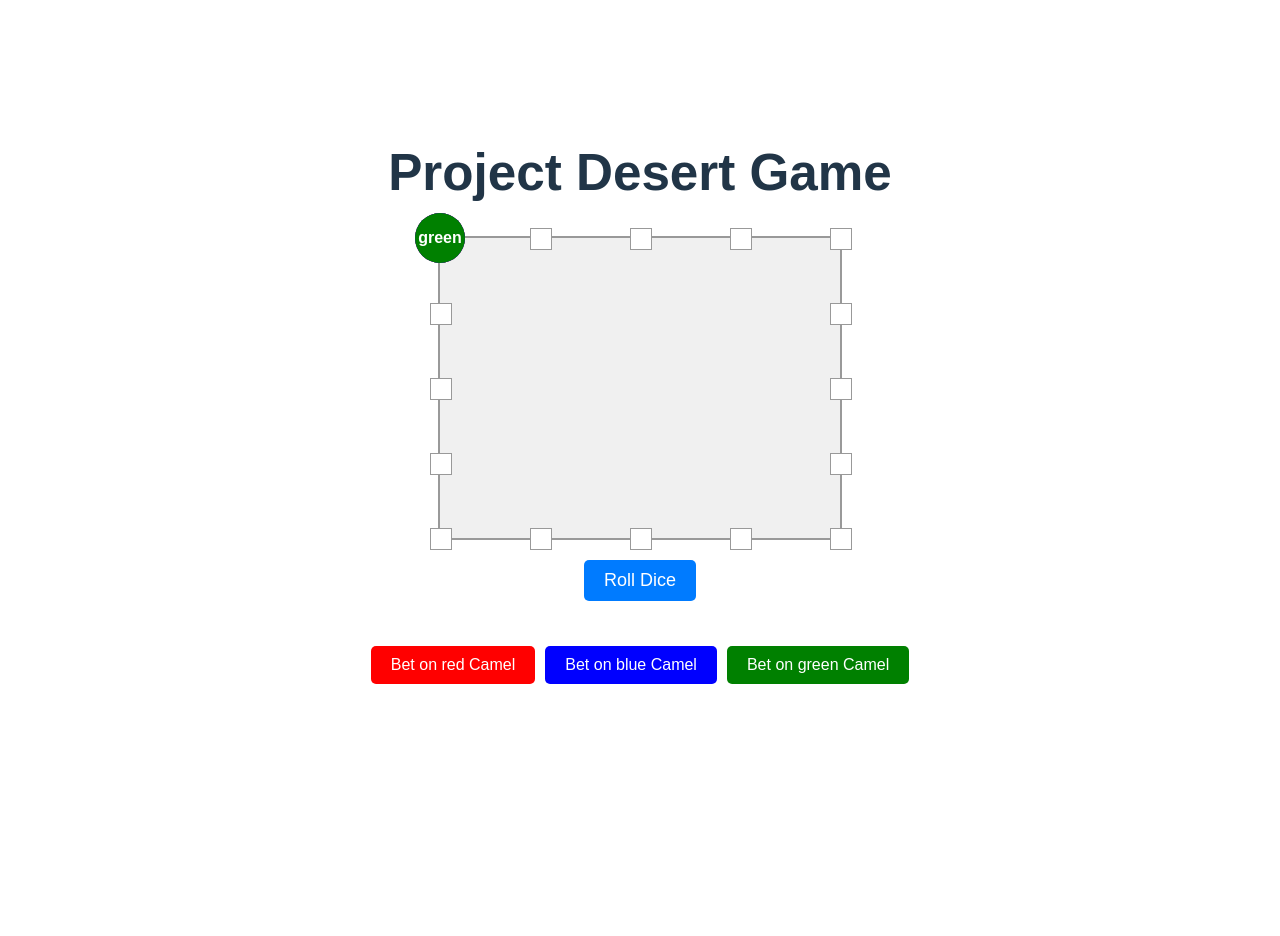
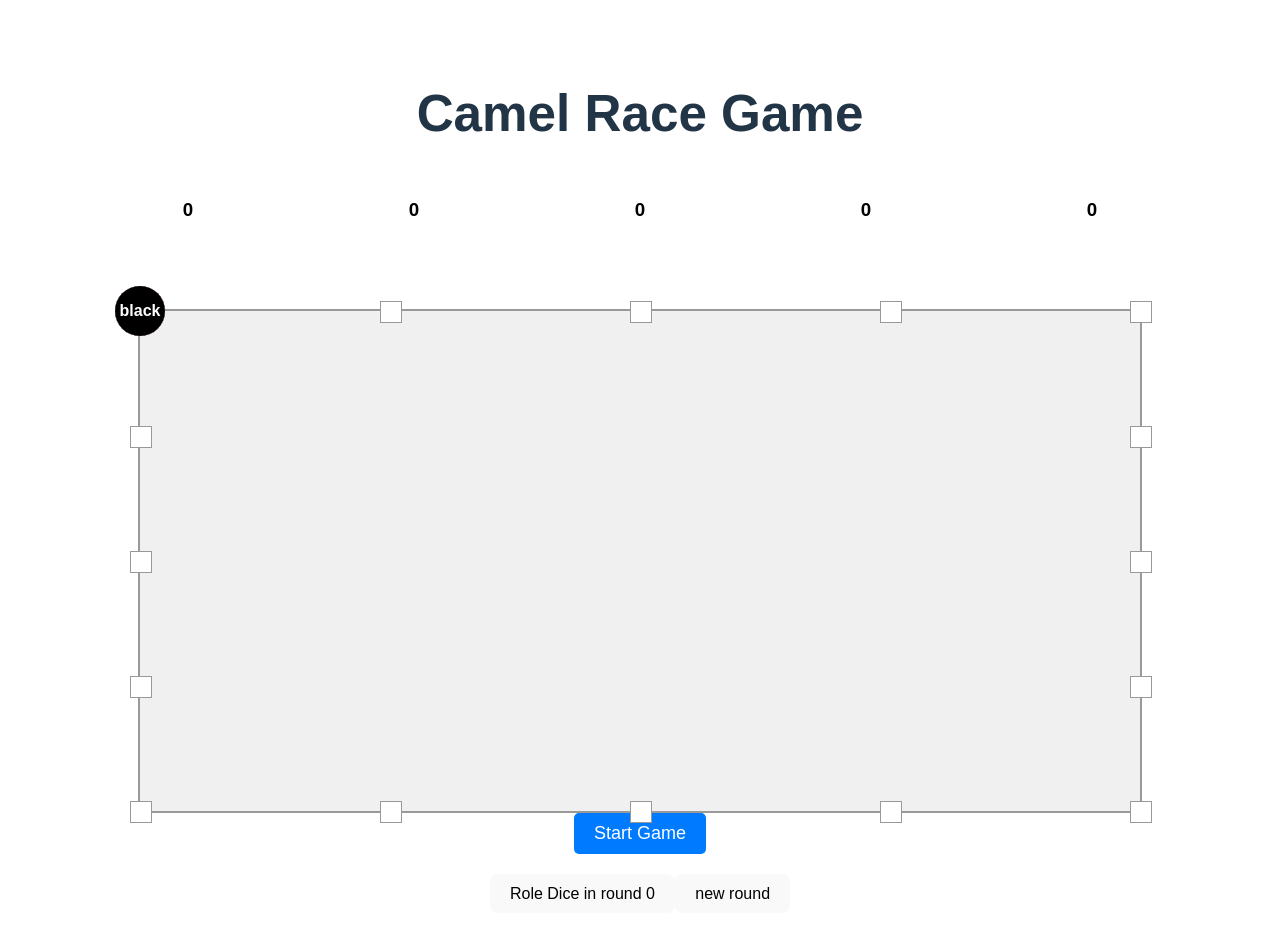
Before and after one commit to ilhamsa1/desert-game, a React (Vite) app: page / in a window 1280 px wide. Shown: the top 936 px of the page. Before the commit the page ends 800 px from the top, so only its background shows below. Built offline with nearby package versions, Linux system fonts and the light colour scheme.

Commit message:
feat: move camel each round

```diff
--- a/src/components/without-pixi.tsx
+++ b/src/components/without-pixi.tsx
@@ -1,8 +1,13 @@
-import React, { useState } from 'react'
+import React, { useCallback, useEffect, useState } from 'react'
+
+
+// Start game
 
 type Camel = {
   color: string
   position: number
+  stack: number
+  move: 'left' | 'right'
 }
 
 type GameState = {
@@ -10,6 +15,38 @@ type GameState = {
   track: (null | string)[]
   dice: string[]
   winner: string | null
+  crazyDice: string[]
+}
+
+const DEFAULT_ROUND_STATE = {
+  round: 0,
+  dice: [
+    { color: 'red', diceValue: 0 },
+    { color: 'blue',  diceValue: 0 },
+    { color: 'green', diceValue: 0 },
+    { color: 'yellow',  diceValue: 0 },
+    { color: 'purple', diceValue: 0 },
+    { color: 'silver', diceValue: 0 },
+  ],
+  mainDice: [
+    { color: 'red', steps: 0 },
+    { color: 'blue', steps: 0 },
+    { color: 'green', steps: 0 },
+    { color: 'yellow', steps: 0 },
+    { color: 'purple', steps: 0 },
+  ],
+  crazyDice: [
+    {
+      color: 'black',
+      steps: 0,
+    },
+    {
+      color: 'white',
+      steps: 0,
+    },
+  ],
+  activeDice: [],
+  maxActiveDice: 5,
 }
 
 const rollDice = (dice: string[]): { color: string; steps: number } => {
@@ -19,10 +56,66 @@ const rollDice = (dice: string[]): { color: string; steps: number } => {
   return { color: selectedDice, steps }
 }
 
+const rollDiceOnly = (): { steps: number } => {
+  const steps = Math.floor(Math.random() * 3) + 1
+  return { steps }
+}
+
+
 const moveCamel = (camels: Camel[], rollResult: { color: string; steps: number }): Camel[] => {
+
+  //--- Move camel to stack
+  const selectedCamel = camels.find((camel) => camel.color === rollResult.color);
+  if (!selectedCamel) return camels;
+
+  const nextCamelsWillHaveSamePosition = camels.filter((camel) => {
+    return camel.position === (selectedCamel?.position + rollResult.steps);
+  });
+
+  let newStack = 0
+  if (nextCamelsWillHaveSamePosition.length > 0) {
+    newStack = (nextCamelsWillHaveSamePosition.length - 1) + 1
+  }
+
+  //--- End move camel to stack
+
+  //--- Camel Follow the camel in same stack
+  const camelsHaveSamePositionButHightStack = camels.filter((camel) => camel.position === selectedCamel.position && camel.stack > selectedCamel.stack);
+  //--- End Camel Follow the camel in same stack
+
+  return camels.map((camel) => {
+    if (camel.color === rollResult.color) {
+      return {
+        ...camel,
+        // Move camel position
+        position: camel.position + rollResult.steps,
+        stack: newStack
+      }
+    } else if (camelsHaveSamePositionButHightStack.some((currentCamel: Camel, index) => currentCamel.color === camel.color)) {
+      return {
+        ...camel,
+        // Move camel position
+        position: camel.position + rollResult.steps,
+        // stack: newStack + (index + 1)
+        }
+    }
+
+    return camel
+  }
+  )
+}
+
+const moveCamelStack = (camels: Camel[], rollResult: { color: string; steps: number }): Camel[] => {
+  const camelsHaveSamePosition = camels.filter((camel) => camel.position === camel.position + rollResult.steps);
+
+  let newStack = 0
+  if (camelsHaveSamePosition.length > 0) {
+    newStack = camelsHaveSamePosition.length + 1
+  }
+
   return camels.map((camel) =>
     camel.color === rollResult.color
-      ? { ...camel, position: camel.position + rollResult.steps }
+      ? { ...camel, stack: newStack }
       : camel
   )
 }
@@ -33,8 +126,8 @@ const checkWinner = (camels: Camel[], trackLength: number): string | null => {
 }
 
 const Track: React.FC<{ camels: Camel[] }> = ({ camels }) => {
-    const trackWidth = 400
-    const trackHeight = 300
+    const trackWidth = 1000
+    const trackHeight = 500
     const totalPositions = 16
     const positionPerSide = totalPositions / 4
 
@@ -105,13 +198,14 @@ const Track: React.FC<{ camels: Camel[] }> = ({ camels }) => {
         })}
         {camels.map((camel) => {
           const { x, y } = getCamelPosition(camel)
+          console.log(camel.stack, 'camel.stack--------', camel.color)
           return (
             <div
               key={camel.color}
               style={{
                 position: 'absolute',
                 left: `${x}px`,
-                top: `${y}px`,
+                top: `${y + camel.stack * 20}px`,
                 width: '50px',
                 height: '50px',
                 backgroundColor: camel.color,
@@ -121,6 +215,7 @@ const Track: React.FC<{ camels: Camel[] }> = ({ camels }) => {
                 alignItems: 'center',
                 color: 'white',
                 fontWeight: 'bold',
+                zIndex: camel.stack,
                 transition: 'left 0.5s, top 0.5s',
               }}
             >
@@ -182,47 +277,222 @@ const PlayerDashboard: React.FC<{ onPlaceBet: (color: string) => void }> = ({ on
 const CamelRaceGame: React.FC = () => {
   const [gameState, setGameState] = useState<GameState>({
     camels: [
-      { color: 'red', position: 0 },
-      { color: 'blue', position: 0 },
-      { color: 'green', position: 0 },
+      { color: 'red', position: 0, stack: 0, move: 'right', },
+      { color: 'blue', position: 0, stack: 0, move: 'right', },
+      { color: 'green', position: 0,  stack: 0, move: 'right', },
+      { color: 'yellow', position: 0,  stack: 0, move: 'right', },
+      { color: 'purple', position: 0,  stack: 0, move: 'right', },
+      { color: 'white', position: 0,  stack: 0, move: 'left', },
+      { color: 'black', position: 0, stack: 0, move: 'left', },
     ],
     track: Array(16).fill(null),
-    dice: ['red', 'blue', 'green'],
+    dice: ['red', 'blue', 'green', 'yellow', 'purple', 'silver'],
+    crazyDice: ['black', 'white'],
     winner: null,
-  })
+  });
 
-  const handleRollDice = () => {
-    if (gameState.winner) return
+  const [roundState, setRoundState] = useState<{
+    round: number;
+    dice: { color: string; diceValue: number }[];
+    mainDice: { color: string; steps: number }[];
+    crazyDice: { color: string; steps: number }[];
+    activeDice: { diceValue: number; color: string }[];
+    maxActiveDice: number;
+  }>(DEFAULT_ROUND_STATE);
 
-    const rollResult = rollDice(gameState.dice)
-    const updatedCamels = moveCamel(gameState.camels, rollResult)
-    const winner = checkWinner(updatedCamels, gameState.track.length - 1)
+  const [isGameRunning, setIsGameRunning] = useState(false);
+
+  const rollAndUpdate = useCallback(() => {
+    const rollResult = rollDice(gameState.dice);
+    const updatedCamels = moveCamel(gameState.camels, rollResult);
+    const winner = checkWinner(updatedCamels, gameState.track.length - 1);
 
     setGameState((prevState) => ({
       ...prevState,
       camels: updatedCamels,
       winner: winner,
-    }))
-  }
+    }));
+
+    return winner
+  }, [gameState.camels, gameState.dice, gameState.track]);
+
+  const startGame = () => {
+    setIsGameRunning(true);
+  };
+
+  // useEffect(() => {
+  //   if (gameState.winner) return;
+  //   setIsGameRunning(false)
+  // }, [gameState.winner]);
+
+  // useEffect(() => {
+  //     const rollLoop = () => {
+  //       if (!isGameRunning || gameState.winner) return;
+  //       const winner = rollAndUpdate()
+  //       if (!winner) {
+  //         setTimeout(rollLoop, 1000)
+  //       } else {
+  //         setIsGameRunning(false)
+  //       }
+  //     };
+
+  //     rollLoop();
+  // },  [isGameRunning, gameState.winner, rollAndUpdate]);
+
+  const startGameDice = useCallback(() => {
+    const startDice = roundState.mainDice.map((dice) => {
+      const roll = rollDice(gameState.dice);
+      console.log(roll.steps, 'roll', dice);
+      return { ...dice, steps: roll.steps - 1 };
+    });
+    setRoundState((prevState) => ({
+      ...prevState,
+      round: prevState.round + 1,
+      startDice,
+    }));
+
+    let camels = gameState.camels
+
+    startDice.forEach((rollResult) => {
+      camels = moveCamel(camels, rollResult)
+    });
+    const movedCamel = camels;
+    console.log(movedCamel , 'movedCamel')
+    setGameState((prevState) => ({
+      ...prevState,
+      camels: movedCamel,
+    }));
+
+  }, [gameState.camels, gameState.dice, roundState.mainDice]);
 
   const handlePlaceBet = (color: string) => {
-    console.log(`Player bet on ${color} camel`)
-  }
+    console.log(`Player bet on ${color} camel`);
+  };
+
+  const roleCrazyDice = () => {
+    const crazyDice = roundState.crazyDice.map((dice) => {
+      const roll = rollDiceOnly();
+      return { ...dice, steps:(-roll.steps) - 1 };
+    });
+    setRoundState((prevState) => ({
+      ...prevState,
+      crazyDice,
+    }));
+
+    let camels = gameState.camels
+
+    crazyDice.forEach((rollResult) => {
+      camels = moveCamel(camels, rollResult)
+    });
+
+    const movedCamel = camels;
+
+    setGameState((prevState) => ({
+      ...prevState,
+      camels: movedCamel,
+    }));
+  };
+
+  const handleRoleDice = () => {
+    // const dice = roundState.dice.map((dice) => {
+    //   const roll = rollDiceOnly();
+    //   return { ...dice, diceValue: roll.steps };
+    // });
+
+    if (roundState.activeDice.length >= roundState.maxActiveDice) {
+      alert('You can not roll more than 5 dice');
+      return;
+    }
+
+    const activeDiceColors = roundState.activeDice.map((activeDice) => activeDice.color);
+
+    const inActiveDiceColors = gameState.dice.filter((dice) => !activeDiceColors.includes(dice));
+
+    const selectedDice = rollDice(inActiveDiceColors);
+
+    setRoundState((prevState) => ({
+      ...prevState,
+      activeDice: [...prevState.activeDice, {
+        diceValue: selectedDice.steps,
+        color: selectedDice.color,
+      }],
+    }));
+
+    const updatedCamels = moveCamel(gameState.camels, selectedDice);
+
+    const winner = checkWinner(updatedCamels, gameState.track.length - 1);
+
+    setGameState((prevState) => ({
+      ...prevState,
+      camels: updatedCamels,
+      winner: winner,
+    }));
+  };
+
+  const handleNewRound = () => {
+    setRoundState((prevState) => ({
+      ...DEFAULT_ROUND_STATE,
+      round: prevState.round + 1,
+    }));
+  };
 
   return (
     <div style={{ padding: '20px', fontFamily: 'Arial, sans-serif' }}>
-      <h1 style={{ textAlign: 'center' }}>Project Desert Game</h1>
+      <h1 style={{ textAlign: 'center' }}>Camel Race Game</h1>
+      <div style={{ display: 'flex', alignItems: 'center', justifyContent: 'space-between', margin: '2rem 0' }}>
+        {Array.from({ length: roundState.maxActiveDice }).map((_, diceIndex) => {
+
+          const activeDice = roundState.activeDice.find((_, activeIndex) => activeIndex === diceIndex);
+
+          const color = activeDice ? activeDice.color : 'white';
+          const diceValue = activeDice ? activeDice.diceValue : 0;
+
+          return (
+          <div style={{ width: '100px', height: '100px', backgroundColor: color, color: '#000' }} key={diceIndex}>
+            <h3>
+              {diceValue}
+            </h3>
+          </div>
+        )})}
+      </div>
       <Track camels={gameState.camels} />
+      {/* {JSON.stringify(roundState, null, 4)} */}
+      {/* <DiceRoller onRoll={rollAndUpdate} /> */}
       {gameState.winner ? (
         <h2 style={{ textAlign: 'center', color: gameState.winner }}>
           {gameState.winner.charAt(0).toUpperCase() + gameState.winner.slice(1)} Camel Wins!
         </h2>
+      ) : isGameRunning ? (
+        <h2 style={{ textAlign: 'center' }}>Rolling Dice...</h2>
       ) : (
-        <DiceRoller onRoll={handleRollDice} />
+        <button
+          onClick={startGame}
+          style={{
+            padding: '10px 20px',
+            fontSize: '18px',
+            backgroundColor: '#007bff',
+            color: 'white',
+            border: 'none',
+            borderRadius: '5px',
+            cursor: 'pointer',
+          }}
+        >
+          Start Game
+        </button>
       )}
+      {/* <button onClick={startGameDice}>Start Game Dice</button>
+      <button onClick={roleCrazyDice}>Role Crazy Dice</button>
+      <button onClick={roleCrazyDice}>Role Dice in round {roundState.round}</button> */}
+    <div style={{ margin: '20px auto' }}>
+      <button onClick={handleRoleDice}>Role Dice in round {roundState.round}</button>
+      <button onClick={handleNewRound}>new round</button>
+    </div>
       <PlayerDashboard onPlaceBet={handlePlaceBet} />
+      <pre style={{ width: '500px', margin: '20px auto', padding: '10px', backgroundColor: '#000', border: '1px solid #ddd', borderRadius: '5px', overflowX: 'auto' }}>
+        {JSON.stringify(gameState.camels, null, 4)}
+      </pre>
     </div>
-  )
-}
+  );
+};
 
-export default CamelRaceGame
+export default CamelRaceGame;
```
